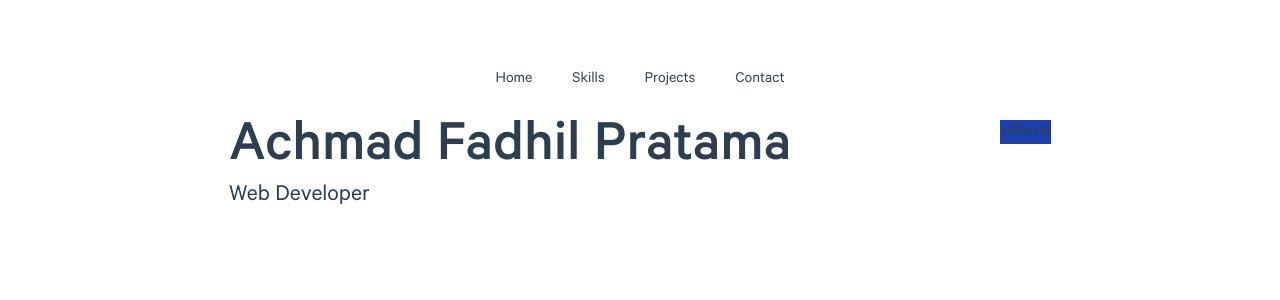
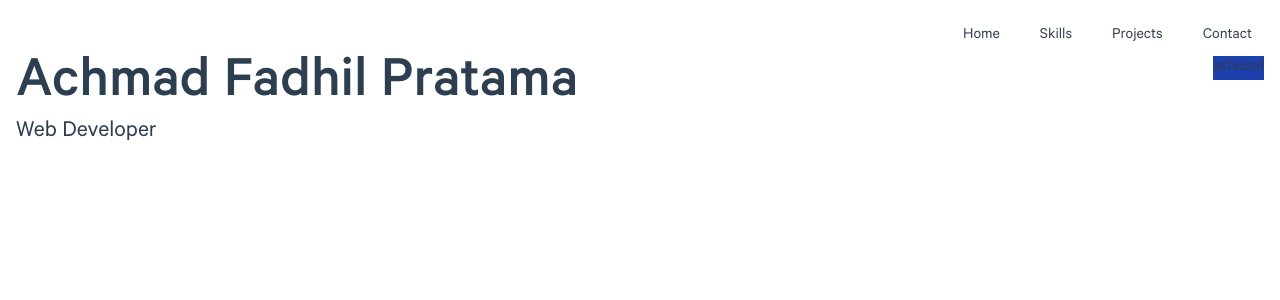
Before and after one commit to aachan13/portfolio, a Vue app: page / in a window 1280 px wide. Shown: the top 300 px of the page. Built offline with nearby package versions, Linux system fonts and the light colour scheme.

Commit message:
basic components for container

```diff
--- a/src/App.vue
+++ b/src/App.vue
@@ -1,9 +1,9 @@
 <template>
   <!-- <img alt="Vue logo" src="./assets/logo.png"> -->
   <!-- <HelloWorld msg="Welcome to Your Vue.js App"/> -->
-  <navigation-component></navigation-component>
+  <div class="container mx-auto p-4">
 
-  <div class="container p-5">
+    <navigation-component></navigation-component>
     <main-component></main-component>
   </div>
 </template>
@@ -71,8 +71,6 @@ export default {
   font-family: 'Calibre';
   -webkit-font-smoothing: antialiased;
   -moz-osx-font-smoothing: grayscale;
-  text-align: center;
   color: #2c3e50;
-  margin-top: 60px;
 }
 </style>
--- a/src/components/MainComponent.vue
+++ b/src/components/MainComponent.vue
@@ -1,7 +1,6 @@
 <template>
     <!-- This example requires Tailwind CSS v2.0+ -->
-<div>
-    <div class="flex justify-evenly">
+    <div class="flex justify-between">
         <div id="intro">
             <h1 class="text-6xl font-medium">Achmad Fadhil Pratama</h1>
             <p class="text-left text-2xl">Web Developer</p>
@@ -14,12 +13,6 @@
         </div>
     </div>
 
-    <!-- <p class="mb-3 font-normal text-gray-700 dark:text-gray-400">Here are the biggest enterprise technology acquisitions of 2021 so far, in reverse chronological order.</p>
-    <a href="#" class="inline-flex items-center py-2 px-3 text-sm font-medium text-center text-white bg-blue-700 rounded-lg hover:bg-blue-800 focus:ring-4 focus:ring-blue-300 dark:bg-blue-600 dark:hover:bg-blue-700 dark:focus:ring-blue-800">
-        Read more
-        <svg class="ml-2 -mr-1 w-4 h-4" fill="currentColor" viewBox="0 0 20 20" xmlns="http://www.w3.org/2000/svg"><path fill-rule="evenodd" d="M10.293 3.293a1 1 0 011.414 0l6 6a1 1 0 010 1.414l-6 6a1 1 0 01-1.414-1.414L14.586 11H3a1 1 0 110-2h11.586l-4.293-4.293a1 1 0 010-1.414z" clip-rule="evenodd"></path></svg>
-    </a> -->
-</div>
 
 </template>
 
--- a/src/components/NavigationComponent.vue
+++ b/src/components/NavigationComponent.vue
@@ -1,5 +1,5 @@
 <template>
-    <nav class="flex justify-center space-x-4">
+    <nav class="flex justify-end space-x-4">
         <a href="/dashboard" class="font-me px-3 py-2 text-gray-700 rounded-lg hover:bg-gray-100 hover:text-gray-900">Home</a>
         <a href="/skills" class="font-me px-3 py-2 text-gray-700 rounded-lg hover:bg-gray-100 hover:text-gray-900">Skills</a>
         <a href="/projects" class="font-me px-3 py-2 text-gray-700 rounded-lg hover:bg-gray-100 hover:text-gray-900">Projects</a>
```
